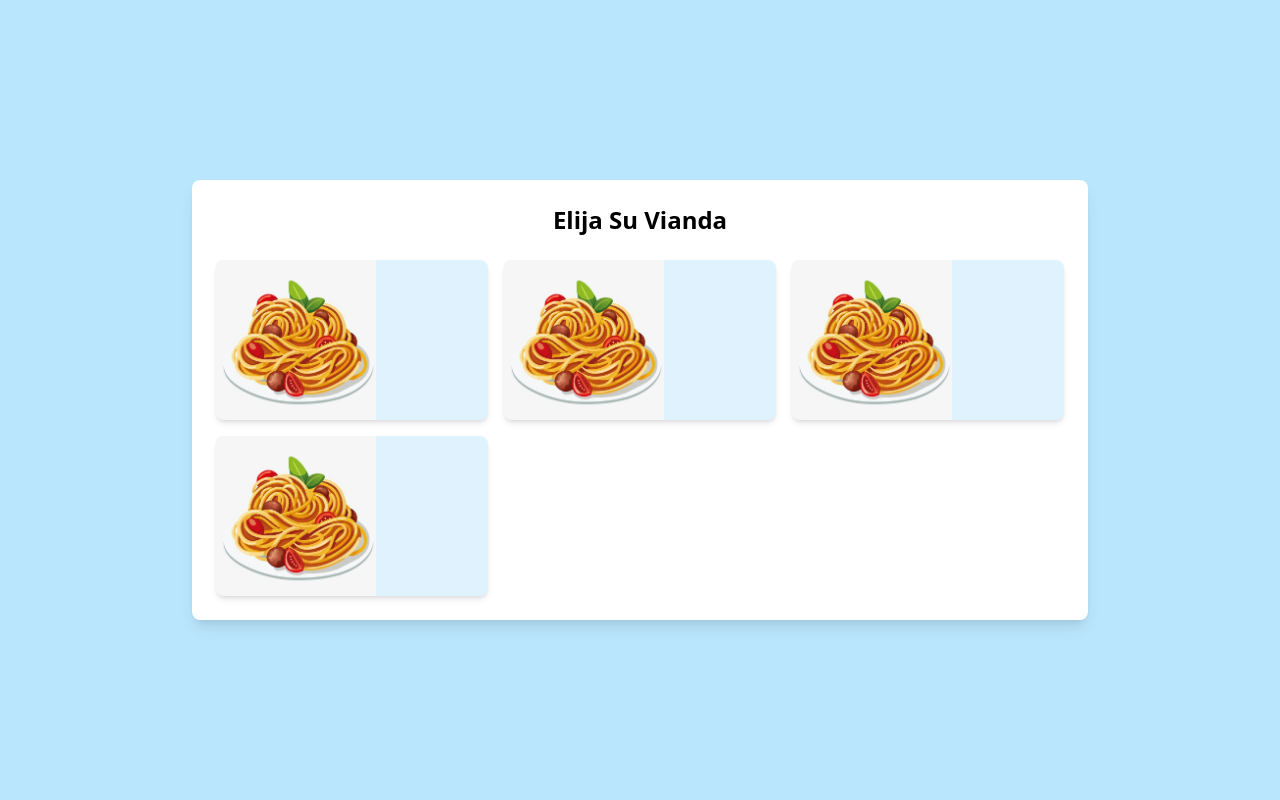
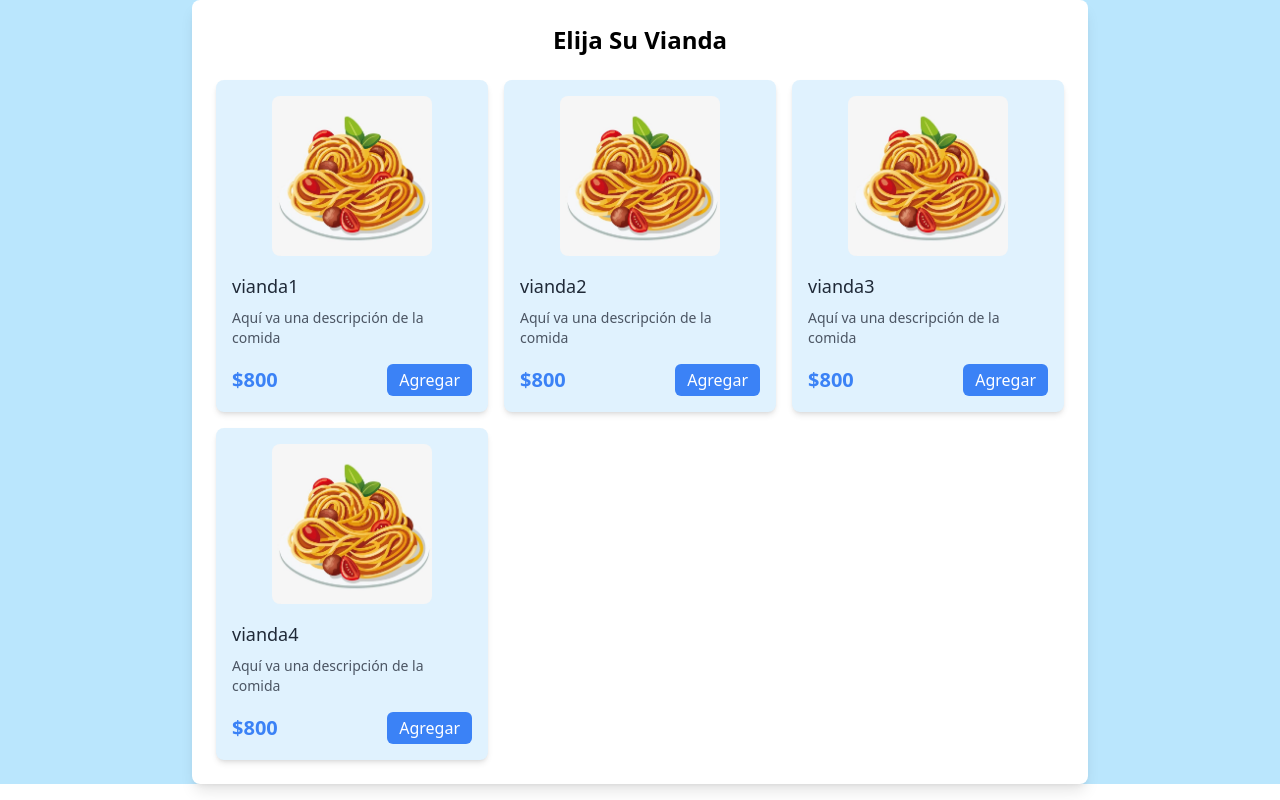
Before and after one commit to agusOlivieri/viandaApp-front-end, a Vue app: page /viandas in a window 1280 px wide. Built offline with nearby package versions, Linux system fonts and the light colour scheme.

Commit message:
fix HomeView y Vianda component

```diff
--- a/src/App.vue
+++ b/src/App.vue
@@ -3,7 +3,7 @@ import { RouterView } from 'vue-router';
 </script>
 
 <template>
-  <div class="container h-screen flex flex-col bg-sky-200">
+  <div class="container flex flex-col bg-sky-200">
     <RouterView />
   </div>
 </template>
--- a/src/components/PedirViandaBtn.vue
+++ b/src/components/PedirViandaBtn.vue
@@ -3,7 +3,7 @@ import { RouterLink } from 'vue-router';
 </script>
 
 <template>
-    <RouterLink to="/viandas" class="bg-blue-400 text-white font-medium py-8 px-8 rounded-md hover:bg-blue-500 ">
+    <RouterLink to="/viandas" class="bg-blue-400 text-white font-medium py-8 px-8 rounded-md hover:bg-blue-500 justify-self-center">
         Pedir Comida
     </RouterLink>
 </template>
--- a/src/components/Vianda.vue
+++ b/src/components/Vianda.vue
@@ -21,6 +21,17 @@ const viandas = [
 
 <template>
     <div v-for="vianda in viandas" :key="vianda.id" class="bg-sky-100 rounded-lg shadow-md overflow-hidden hover:shadow-lg transition-shadow duration-300">
-        <img src="../assets/img/fideos.jpg" class="w-40">
+        <img src="../assets/img/fideos.jpg" class="w-40 mt-4 place-self-center rounded-lg">
+        <div class="p-4">
+            <h3 class="text-lg fonrt-bold text-gray-800">{{ vianda.title }}</h3>
+            <p class="text-sm text-gray-600 mt-2">Aquí va una descripción de la comida</p>
+            <div class="mt-4 flex justify-between items-center">
+                <span class="text-xl font-semibold text-blue-500">$800</span>
+                <button class="bg-blue-500 text-white py-1 px-3 rounded-md hover:bg-blue-600">
+                    Agregar
+                </button>
+            </div>
+        </div>
+
     </div>
 </template>
--- a/src/components/ViandasListing.vue
+++ b/src/components/ViandasListing.vue
@@ -3,7 +3,7 @@ import Vianda from '@/components/Vianda.vue'
 </script>
 
 <template>
-    <section class="flex justify-center items-center h-screen">
+    <section class="flex justify-center">
         <div class="w-3/4 max-w-4xl bg-white rounded-lg shadow-lg p-6">
             <h2 class="text-2xl font-bold text-center mb-6">Elija Su Vianda</h2>
             <div class="grid grid-cols-1 sm:grid-cols-2 md:grid-cols-3 gap-4">
--- a/src/views/HomeView.vue
+++ b/src/views/HomeView.vue
@@ -3,10 +3,10 @@ import PedirViandaBtn from '@/components/PedirViandaBtn.vue';
 </script>
 
 <template>
-  <section class="flex justify-center items-center w-full py-4">
-    <h1 class="text-3xl font-bold">¡Ordene su comida!</h1>
-  </section>
-  <section class="flex flex-grow justify-center items-center">
-    <PedirViandaBtn />
+  <section class="flex flex-col h-screen w-full py-4">
+    <h1 class="text-3xl font-bold text-center mt-4">¡Ordene su comida!</h1>
+    <div class="flex-grow flex justify-center items-center">
+      <PedirViandaBtn />
+    </div>
   </section>
 </template>
```
